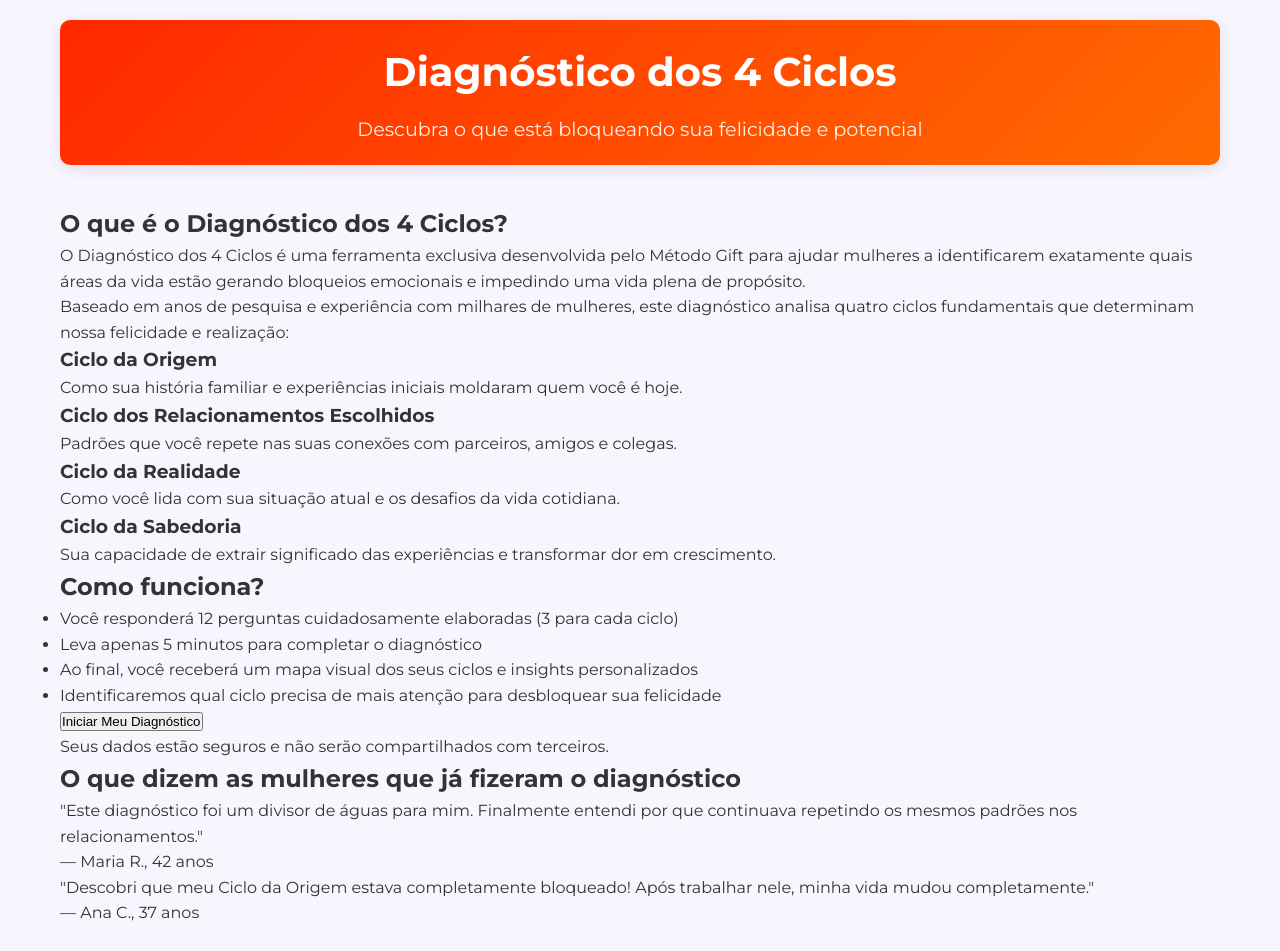
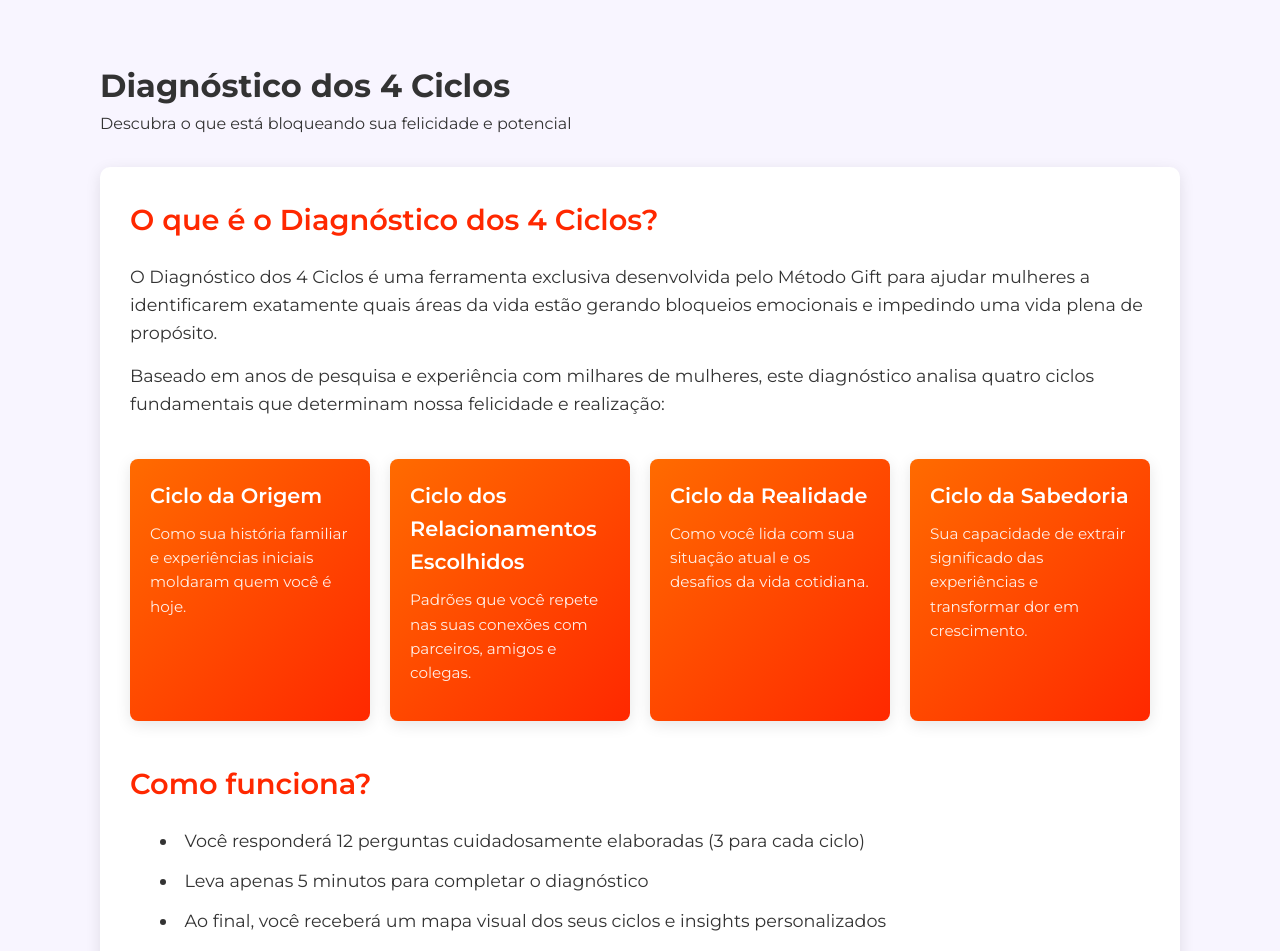
Before and after one commit to johnasdmr/diagnostico-4-ciclos, a React (Create React App) app: page / in a window 1280 px wide. Shown: the top 951 px of the page. Built offline with nearby package versions, Linux system fonts and the light colour scheme.

Commit message:
Update styles.css

```diff
--- a/src/styles.css
+++ b/src/styles.css
@@ -39,472 +39,214 @@
   min-height: 100vh;
 }
 
-/* Header Styles */
-.header {
-  text-align: center;
-  margin-bottom: 40px;
-  padding: 20px;
-  background: linear-gradient(135deg, var(--primary-color) 0%, var(--primary-light) 100%);
-  color: white;
+/* Estilos da Página de Introdução */
+.introduction-page {
+  max-width: 1200px;
+  margin: 0 auto;
+  padding: 40px;
+}
+
+.introduction-content {
+  background-color: white;
   border-radius: 10px;
   box-shadow: var(--shadow);
-}
-
-.header h1 {
-  font-size: 2.5rem;
-  margin-bottom: 10px;
-  font-weight: 700;
-}
-
-.header p {
-  font-size: 1.2rem;
-  opacity: 0.9;
-}
-
-/* Progress Bar Styles */
-.progress-container {
+  padding: 30px;
+  margin-top: 30px;
   margin-bottom: 30px;
 }
 
-.progress-bar {
-  height: 20px;
-  background: linear-gradient(90deg, var(--primary-color) 0%, var(--primary-light) 100%);
-  border-radius: 10px;
-  position: relative;
-  transition: var(--transition);
+.what-is-section,
+.cycles-section,
+.how-works-section {
+  margin-bottom: 40px;
 }
 
-.progress-text {
-  position: absolute;
-  right: 10px;
-  color: white;
+.what-is-section h2,
+.cycles-section h2,
+.how-works-section h2 {
+  color: var(--primary-color);
+  font-size: 1.8rem;
+  margin-bottom: 20px;
   font-weight: 600;
-  font-size: 0.8rem;
+  text-align: left;
 }
 
-.step-indicator {
-  margin-top: 8px;
-  text-align: right;
-  font-size: 0.9rem;
-  color: var(--grey-dark);
+.what-is-section p,
+.cycles-section p,
+.how-works-section p {
+  font-size: 1.1rem;
+  line-height: 1.6;
+  margin-bottom: 15px;
+  text-align: left;
 }
 
-/* Cycle Title Styles */
-.cycle-title {
-  text-align: center;
-  margin-bottom: 30px;
-}
-
-.cycle-title h2 {
-  font-size: 1.8rem;
-  color: var(--primary-color);
-  font-weight: 600;
-  padding-bottom: 10px;
-  border-bottom: 2px solid var(--secondary-color);
-  display: inline-block;
-}
-
-/* Question Section Styles */
-.question-section {
-  background-color: white;
-  padding: 30px;
-  border-radius: 10px;
-  box-shadow: var(--shadow);
-  margin-bottom: 30px;
-}
-
-.question-text {
-  font-size: 1.3rem;
-  margin-bottom: 20px;
-  line-height: 1.5;
-  font-weight: 500;
-}
-
-.rating-container {
-  width: 100%;
-  margin-top: 20px;
-}
-
-.rating-labels {
-  display: flex;
-  justify-content: space-between;
-  margin-bottom: 10px;
-  font-size: 0.9rem;
-  color: var(--grey-dark);
-}
-
-.rating-options {
-  display: flex;
-justify-content: space-between;
-}
-
-.rating-option {
-  width: 50px;
-  height: 50px;
-  border-radius: 50%;
-  background-color: var(--grey-light);
-  display: flex;
-  align-items: center;
-  justify-content: center;
-  cursor: pointer;
-  font-weight: 600;
-  transition: var(--transition);
-}
-
-.rating-option:hover {
-  background-color: var(--grey);
-}
-
-.rating-option.selected {
-  background-color: var(--primary-color);
-  color: white;
-}
-
-/* Navigation Buttons */
-.navigation-buttons {
-  display: flex;
-  justify-content: space-between;
-  margin-top: 30px;
-}
-
-.prev-button, .next-button {
-  padding: 12px 24px;
-  border: none;
-  border-radius: 5px;
-  font-weight: 600;
-  cursor: pointer;
-  transition: var(--transition);
-}
-
-.prev-button {
-  background-color: var(--grey);
-  color: var(--text-color);
-}
-
-.prev-button:hover {
-  background-color: var(--grey-dark);
-  color: white;
-}
-
-.next-button {
-  background-color: var(--primary-color);
-  color: white;
-}
-
-.next-button:hover {
-  background-color: var(--primary-dark);
-}
-
-.next-button:disabled {
-  background-color: var(--grey);
-  color: var(--grey-dark);
-  cursor: not-allowed;
-}
-
-/* User Form Styles */
-.user-form {
-  background-color: white;
-  padding: 30px;
-  border-radius: 10px;
-  box-shadow: var(--shadow);
-}
-
-.user-form h2 {
-  text-align: center;
-  margin-bottom: 30px;
-  color: var(--primary-color);
-}
-
-.form-group {
-  margin-bottom: 20px;
-}
-
-.form-group label {
-  display: block;
-  margin-bottom: 8px;
-  font-weight: 500;
-}
-
-.form-group input {
-  width: 100%;
-  padding: 12px;
-  border: 1px solid var(--grey);
-  border-radius: 5px;
-  font-size: 1rem;
-  transition: var(--transition);
-}
-
-.form-group input:focus {
-  border-color: var(--primary-color);
-  outline: none;
-}
-
-.submit-button {
-  display: block;
-  width: 100%;
-  padding: 15px;
-  background: linear-gradient(135deg, var(--primary-color) 0%, var(--primary-light) 100%);
-  color: white;
-  border: none;
-  border-radius: 5px;
-  font-size: 1.1rem;
-  font-weight: 600;
-  cursor: pointer;
-  transition: var(--transition);
-  margin-top: 30px;
-}
-
-.submit-button:hover {
-  background: linear-gradient(135deg, var(--primary-dark) 0%, var(--primary-color) 100%);
-  transform: translateY(-2px);
-}
-
-.privacy-notice {
-  margin-top: 15px;
-  font-size: 0.85rem;
-  color: var(--grey-dark);
-  text-align: center;
-}
-
-/* Results Dashboard Styles */
-.results-dashboard {
-  background-color: white;
-  padding: 30px;
-  border-radius: 10px;
-  box-shadow: var(--shadow);
-  margin-bottom: 30px;
-}
-
-.results-dashboard h2 {
-  text-align: center;
-  margin-bottom: 30px;
-  color: var(--primary-color);
-  font-weight: 700;
-  font-size: 2rem;
-}
-
-.charts-container {
+.cycles-section {
   display: flex;
   flex-wrap: wrap;
   gap: 20px;
   margin-bottom: 40px;
 }
 
-.radar-chart, .line-chart {
+.cycle-item {
   flex: 1;
-  min-width: 300px;
-  background-color: var(--grey-light);
+  min-width: 240px;
+  background: linear-gradient(135deg, var(--primary-light) 0%, var(--primary-color) 100%);
+  color: white;
+  padding: 20px;
   border-radius: 8px;
-  padding: 15px;
+  box-shadow: var(--shadow);
+  transition: transform 0.3s ease-in-out;
 }
 
-.insights-container {
-  margin-top: 40px;
-}
-
-.insights-container h3 {
-  font-size: 1.5rem;
-  color: var(--primary-color);
-  margin-bottom: 20px;
+.cycle-item h3 {
+  font-size: 1.3rem;
+  margin-bottom: 10px;
   font-weight: 600;
 }
 
-.insights-container ul {
-  list-style-position: inside;
-  margin-bottom: 30px;
-}
-
-.insights-container li {
-  margin-bottom: 15px;
-  font-size: 1.1rem;
-  padding-left: 20px;
-  position: relative;
-}
-
-.insights-container li:before {
-  content: "•";
-  color: var(--secondary-color);
-  font-weight: bold;
-  font-size: 1.5rem;
-  position: absolute;
-  left: 0;
-}
-
-/* CTA Container */
-.cta-container {
-  background: linear-gradient(135deg, var(--primary-color) 0%, var(--primary-light) 100%);
-  color: white;
-  padding: 30px;
-  border-radius: 10px;
-  text-align: center;
-  margin-top: 40px;
-}
-
-.cta-container h3 {
-  font-size: 1.8rem;
-  margin-bottom: 15px;
-  color: white;
-}
-
-.cta-container p {
-  font-size: 1.1rem;
-  margin-bottom: 25px;
+.cycle-item p {
+  font-size: 0.95rem;
   opacity: 0.9;
 }
 
-.cta-button {
+.cycle-item:hover {
+  transform: translateY(-5px);
+}
+
+.how-works-section ul {
+  list-style-position: inside;
+  margin-left: 20px;
+}
+
+.how-works-section li {
+  font-size: 1.1rem;
+  margin-bottom: 12px;
+  padding-left: 10px;
+}
+
+.start-button-container {
+  text-align: center;
+  margin: 50px 0 30px;
+}
+
+.start-button {
+  background: linear-gradient(135deg, var(--primary-color) 0%, var(--primary-light) 100%);
+  color: white;
+  border: none;
+  padding: 15px 40px;
+  font-size: 1.3rem;
+  font-weight: 600;
+  border-radius: 5px;
+  cursor: pointer;
+  transition: var(--transition);
+  box-shadow: 0 4px 15px rgba(255, 40, 0, 0.3);
+}
+
+.start-button:hover {
+  transform: translateY(-3px);
+  box-shadow: 0 6px 20px rgba(255, 40, 0, 0.4);
+}
+
+.start-button:focus {
+  outline: none;
+}
+
+.testimonials-section {
+  text-align: center;
+  margin-bottom: 50px;
+}
+
+.testimonials-section h2 {
+  color: var(--primary-color);
+  font-size: 1.6rem;
+  margin-bottom: 30px;
+  font-weight: 700;
+}
+
+.testimonials-container {
+  display: flex;
+  flex-wrap: wrap;
+  gap: 20px;
+  justify-content: center;
+}
+
+.testimonial-item {
+  flex: 1;
+  min-width: 280px;
+  max-width: 450px;
+  background-color: white;
+  border-radius: 8px;
+  padding: 25px;
+  box-shadow: var(--shadow);
+}
+
+.testimonial-text {
+  font-size: 1.1rem;
+  font-style: italic;
+  margin-bottom: 15px;
+  line-height: 1.5;
+}
+
+.testimonial-author {
+  font-weight: 600;
+  color: var(--primary-color);
+}
+
+/* Responsividade para a página de introdução */
+@media (max-width: 768px) {
+  .introduction-page {
+    padding: 20px;
+  }
+
+  .cycles-section {
+    flex-direction: column;
+  }
+
+  .cycle-item {
+    min-width: 100%;
+  }
+
+  .start-button {
+    width: 100%;
+    padding: 15px 20px;
+  }
+
+  .testimonials-container {
+    flex-direction: column;
+    gap: 15px;
+  }
+
+  .testimonial-item {
+    min-width: 100%;
+  }
+}
+
+/* Outros Botões de Ação */
+.cta-button,
+.whatsapp-button {
   display: inline-block;
   background-color: var(--secondary-color);
   color: var(--text-color);
-  padding: 15px 30px;
-  border-radius: 5px;
-  font-weight: 700;
-  font-size: 1.2rem;
+  padding: 12px 30px;
+  border-radius: 30px;
+  font-weight: 600;
+  margin-top: 20px;
+  transition: var(--transition);
   text-decoration: none;
-  transition: var(--transition);
+  font-size: 1.1rem;
 }
 
-.cta-button:hover {
-  background-color: white;
+.cta-button:hover,
+.whatsapp-button:hover {
   transform: translateY(-3px);
+  box-shadow: 0 6px 20px rgba(0,0,0,0.15);
 }
 
-.timer {
-  margin-top: 20px;
-  font-size: 0.9rem;
+.whatsapp-button {
+  background-color: #25D366; /* WhatsApp green */
 }
 
-.countdown {
-  display: block;
-  font-size: 1.3rem;
-  font-weight: 700;
-  margin-top: 5px;
-  color: var(--secondary-color);
+.whatsapp-button:hover {
+  transform: translateY(-3px);
+  box-shadow: 0 6px 20px rgba(37, 211, 102, 0.3);
 }
-
-/* Share Container */
-.share-container {
-  text-align: center;
-  margin-top: 40px;
-}
-
-.share-container h3 {
-  font-size: 1.3rem;
-  margin-bottom: 20px;
-  color: var(--primary-color);
-}
-
-.share-buttons {
-  display: flex;
-  justify-content: center;
-  gap: 15px;
-}
-
-.share-button {
-  padding: 12px 20px;
-  border: none;
-  border-radius: 5px;
-  font-weight: 600;
-  cursor: pointer;
-  transition: var(--transition);
-  display: flex;
-  align-items: center;
-  justify-content: center;
-}
-
-.share-button.whatsapp {
-  background-color: #25D366;
-  color: white;
-}
-
-.share-button.facebook {
-  background-color: #1877F2;
-  color: white;
-}
-
-.share-button:hover {
-  opacity: 0.9;
-  transform: translateY(-2px);
-}
-
-/* Thank You Page Styles */
-.thank-you-page {
-  text-align: center;
-}
-
-.next-steps {
-  background-color: white;
-  padding: 30px;
-  border-radius: 10px;
-  box-shadow: var(--shadow);
-  margin-top: 40px;
-}
-
-.next-steps h2 {
-  font-size: 1.8rem;
-  color: var(--primary-color);
-  margin-bottom: 20px;
-}
-
-.next-steps p {
-  font-size: 1.1rem;
-  margin-bottom: 25px;
-}
-
-.event-details {
-  background-color: var(--grey-light);
-  padding: 20px;
-  border-radius: 8px;
-  margin-bottom: 30px;
-  text-align: left;
-}
-
-.event-item {
-  margin-bottom: 10px;
-  display: flex;
-}
-
-.event-label {
-  font-weight: 600;
-  min-width: 80px;
-}
-
-.event-value {
-  color: var(--primary-color);
-}
-
-/* Responsive Styles */
-@media (max-width: 768px) {
-  .header h1 {
-    font-size: 2rem;
-  }
-
-  .header p {
-    font-size: 1rem;
-  }
-
-  .question-text {
-    font-size: 1.1rem;
-  }
-
-  .rating-option {
-    width: 40px;
-    height: 40px;
-  }
-
-  .charts-container {
-    flex-direction: column;
-  }
-
-  .radar-chart, .line-chart {
-    width: 100%;
-  }
-
-  .cta-container h3 {
-    font-size: 1.5rem;
-  }
-
-  .share-buttons {
-    flex-direction: column;
-  }
-}
```
